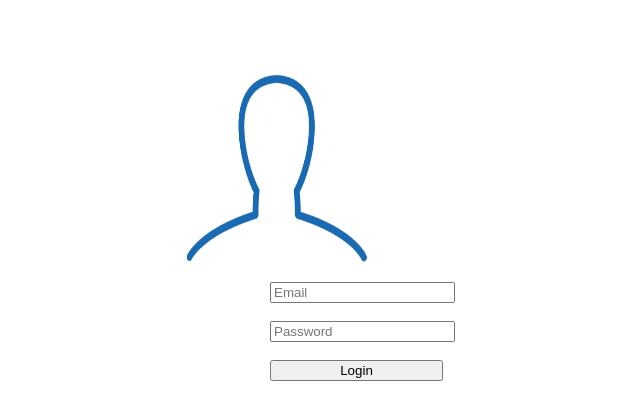
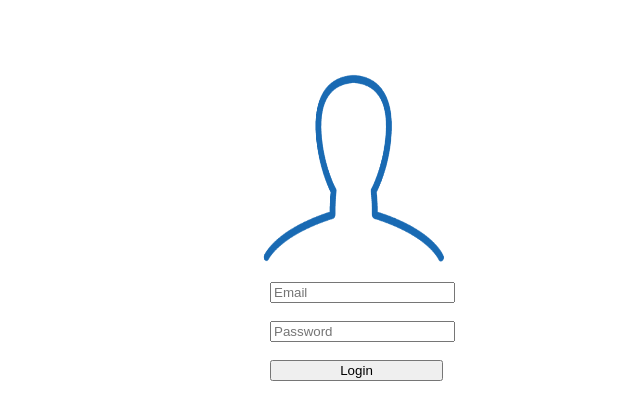
Before and after one commit to sarajlija00/login, a plain HTML site: page index.html in a window 1280 px wide. Shown: the whole page, without its empty margins (270-910 px from the left). Drawn offline with Linux system fonts and the light colour scheme.

Commit message:
corrected css

```diff
--- a/css/main.css
+++ b/css/main.css
@@ -5,7 +5,7 @@
 .image {
     height: 220px;
     width: 220px;
-    margin-left: 430px;
+    margin-left: 507px;
     margin-top:  50px;
 }
 .login {
```
